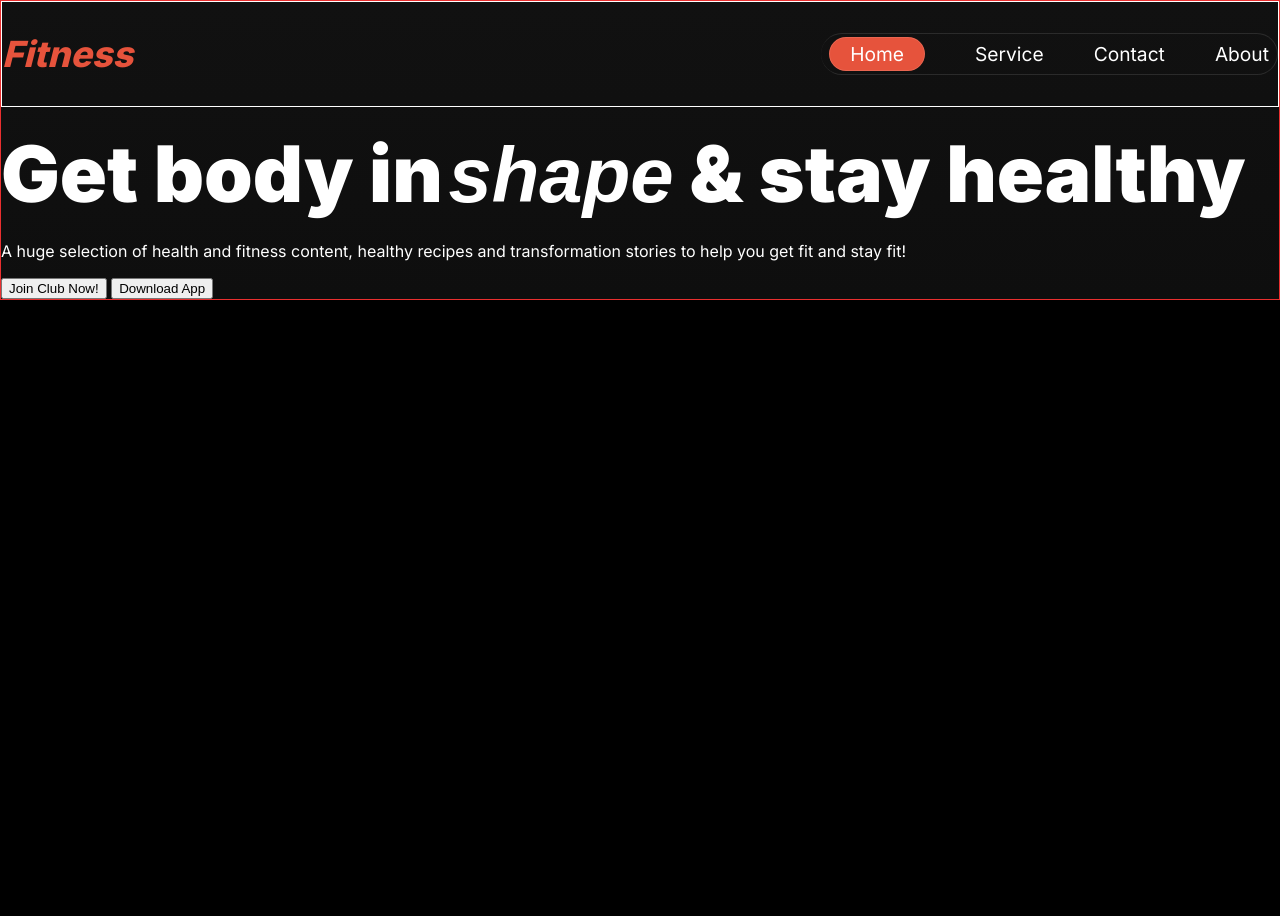
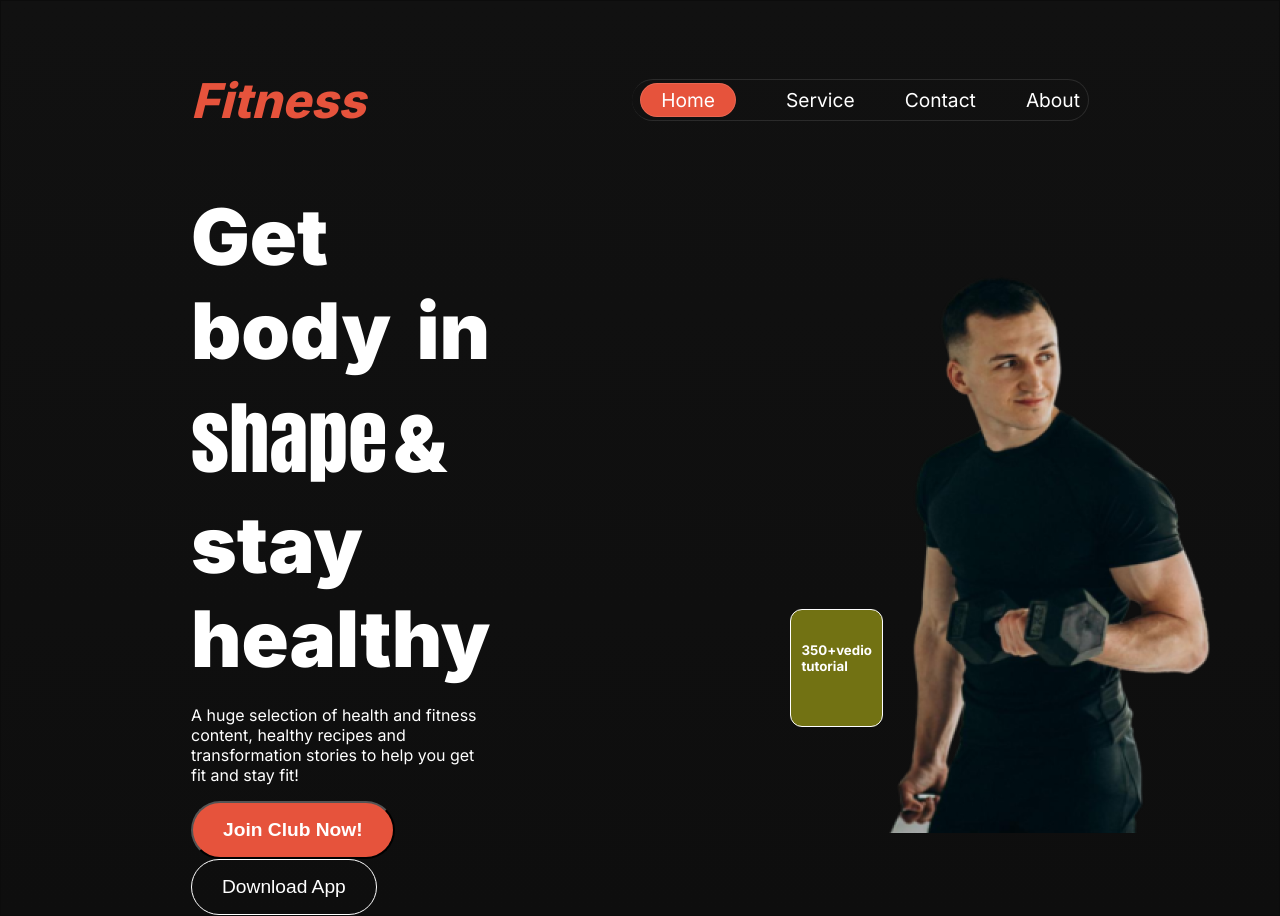
Before and after one commit to mahmudul-dadu/Assingment-2, a plain HTML site: page index.html in a window 1280 px wide. Before the commit the page ends 800 px from the top, so only its background shows below. Drawn offline with Linux system fonts and the light colour scheme.

Commit message:
forth commit

```diff
--- a/index.html
+++ b/index.html
@@ -4,18 +4,14 @@
     <meta charset="UTF-8">
     <meta name="viewport" content="width=device-width, initial-scale=1.0">
     <title>B10 Asngmnt-2</title>
-     <style>
-       .cheak{
-        border: 1px solid yellow;
-       }
 
-    </style>
     <link rel="stylesheet" href="styles/styles.css">
 </head>
 <body class="inter-font">
-    <header class="header">
-        <nav class="">
-            <div class="cheak navbar display_flex">
+    <section class="section">
+        <header class="">
+            <nav class="m">
+                <div class="navbar display_flex">
                     <h2 class="brand_name inter-font">Fitness</h2>
                     <ul class="brand_links display_flex">
                         <li class="links"><a href="" class="link home_border">Home</a></li>
@@ -25,23 +21,37 @@
                     </ul>
                 </div>
             </nav>
-        <div>
-            <h2><span class="brand_title">Get body in</span> <span class="brand_sub">shape</span><span class="brand_title"> & stay healthy</span></h2>
+                <div class="m display_flex brandtitle_center">
+                    <div class="brand_title_border">
+                        <h2>
+                            <span class="brand_title title">Get body in</span>
+                            <br>
+                            <span class="brand_sub title">shape</span>
+                            <span class="brand_title title"> & stay
+                                <br>
+                                 healthy</span>
+                        </h2>
                         <p>A huge selection of health and fitness content, healthy recipes and transformation stories to help you get fit and stay fit!</p>
                         <div>
-                <button>
+                            <button class="btn_primary">
                                 Join Club Now!
                             </button>
-                <button>
+                            <button id="button">
                                 Download App
                             </button>
                         </div>
 
                     </div>
-        <!-- <div>
+                    <div class="card">
+                        <h5>350+vedio tutorial</h5>
+                    </div>
+                    <div class="img_border">
                         <img src="img/Images 2.png" alt="">
-        </div>-->
+                    </div>
+               </div>
         </header>
+    </section>
+
     <main>
 
     </main>
--- a/styles/styles.css
+++ b/styles/styles.css
@@ -8,18 +8,25 @@
     color: white;
 }
 
-@import url('https://fonts.cdnfonts.com/css/miama');
-.inter_miama{
-    font-family:"Miama", sans-serif;
-}
+@import url('https://fonts.googleapis.com/css2?family=Sevillana&display=swap');
+
+.sevillana-regular {
+    font-family: "Sevillana", cursive;
+    font-weight: 400;
+    font-style: normal;
+  }
+
 
 body{
     padding: 0;
     margin: 0;
     background: black;
+
  }
-header{
-    border: 1px solid rgb(233, 47, 47);
+.section{
+    max-width: 100%;
+
+    border: 1px solid rgb(12, 12, 12);
     background: linear-gradient(
         to bottom,
         rgb(17, 17, 17),
@@ -28,27 +35,45 @@ header{
     }
 
     /* ---------shared style-------- */
+.m{
+    margin-right: 190px;
+    margin-left: 190px;
+}
 .brand_name{
     font-weight: 800;
-    font-size: 2.25rem;
+    font-size: 3rem;
     color: #E6533C;
     font-style: italic;
 }
 .display_flex{
     display: flex;
 }
+.navbar_x{
+    max-width: 1440px;
+    margin: 0 auto;
+
+}
+.btn_primary{
+    font-size: 1.2rem;
+    font-weight: 550;
+    max-width: 224px;
+    color: white;
+    padding: 16px 30px;
+    border-radius: 42px;
+    background-color: #E6533C;
+
+
+}
 
 /* -----------navbar----------- */
 .navbar{
+    margin-top: 30px;
     display: flex;
-    border: 1px solid rgb(255, 255, 255);
+    /* border: 1px solid rgb(255, 255, 255); */
     align-items: center;
     justify-content: space-between;
 }
-.navbar {
-    max-width: 1440px;
-    margin: 0 auto;
-}
+
 
 
 /* --------brand links----------- */
@@ -79,6 +104,23 @@ header{
     border-radius: 46px;
 }
 /* ---------brand title----------- */
+.brandtitle_center{
+    align-items: center;
+    justify-content: space-between;
+
+
+    /* border: 1px solid sandybrown;  */
+}
+.brand_title_border{
+
+    max-width: 600px;
+
+    padding-right: px;
+    /* border: 1px solid gold; */
+
+}
+
+
 .brand_title{
 
     font-size: 4.87rem;
@@ -86,8 +128,49 @@ header{
     font-family: "Inter";
 
 }
+.title{
+    word-spacing: 10px;
+
+}
 .brand_sub{
-    font-size: 4.87rem;
-    font-style: italic;
+    font-weight: 900;
+    font-size: 5rem;
+    /* font-style: italic; */
     font-family:"Miama", sans-serif;
+    font-family: Impact, Haettenschweiler, 'Arial Narrow Bold', sans-serif;
 }
+#button{
+    font-size: 1.2rem;
+    font-weight: 500;
+    max-width: 224px;
+    color: white;
+    padding: 16px 30px;
+    border-radius: 42px;
+    background-color: transparent;
+    border: 1px solid white;
+
+
+}
+
+/* -------tranparant card-------------------------------problem---------------------------------------------------- */
+.card {
+
+    margin-left: 300px;
+    margin-bottom: -250px;
+    width: 206px;
+    height: 96px;
+    border-radius: 12px;
+    background-color: rgb(114, 114, 19);
+    backdrop-filter: blur(5px);
+
+    padding: 10px;
+    border: 1px solid white;
+    /* filter: blur(20px); */
+
+}
+
+
+.img_border{
+    margin-bottom: -5px;
+    /* border: 1px solid red; */
+}
```
Lines whose indentation alone changed are shown as unchanged.
